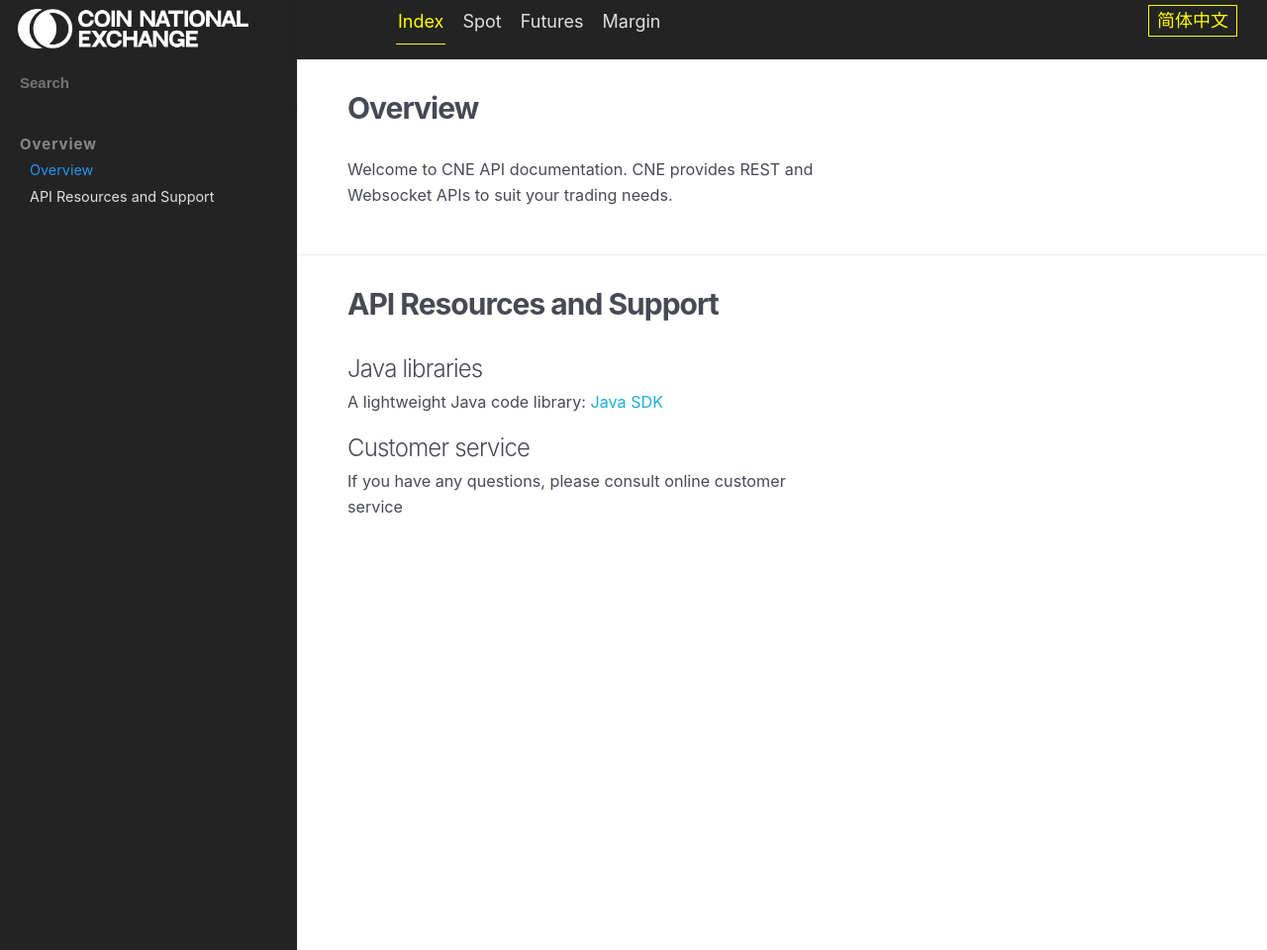
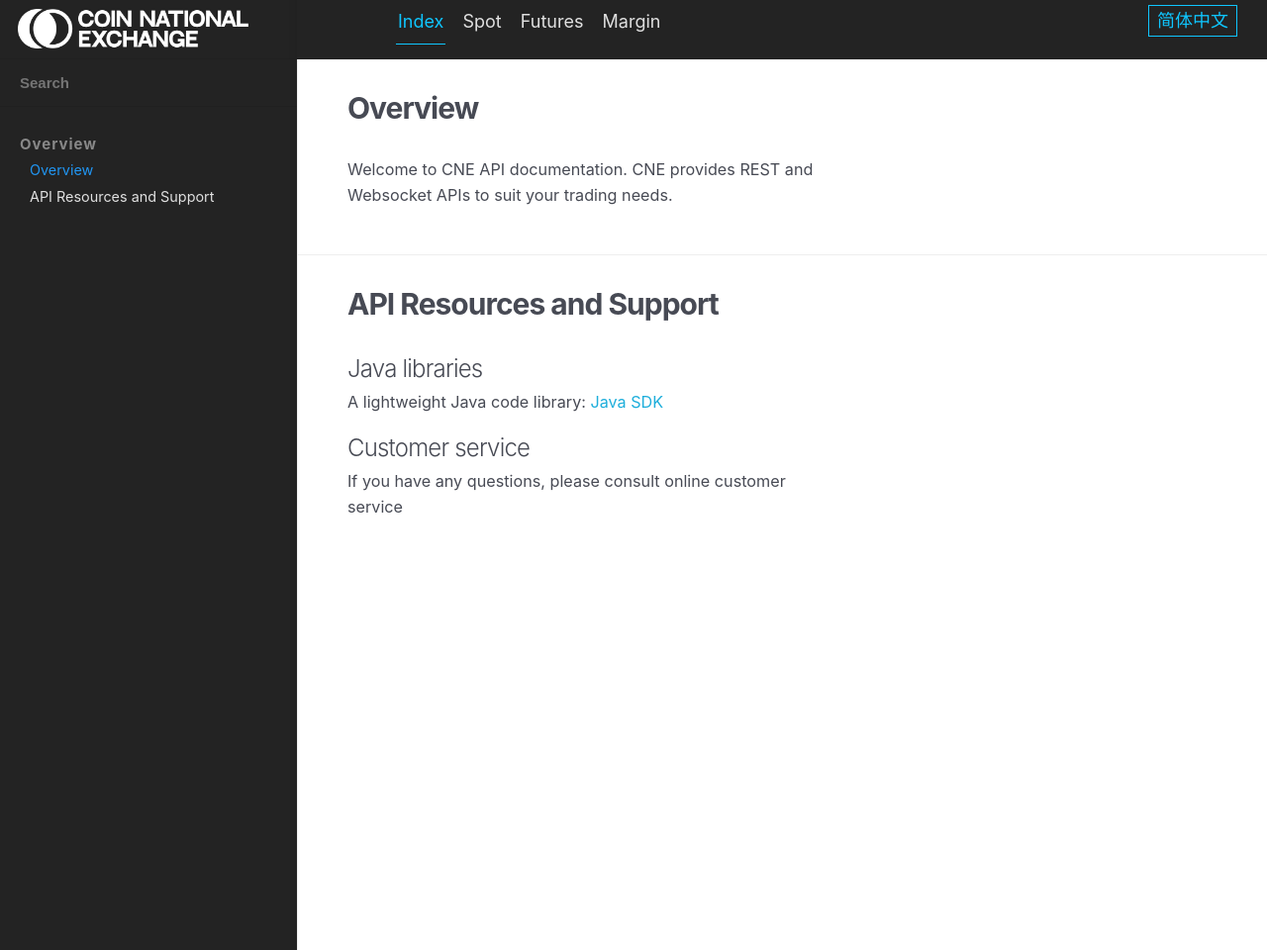
Before and after one commit to redennessy14/api-doc, a Jekyll site: the page built from index.html, in a window 1280 px wide. Shown: the whole page at 99% size. Built offline with Jekyll 4.4.1, drawn with Linux system fonts in a browser that asks for light colours; nearby versions of some CDN libraries.

Commit message:
modify main color

```diff
--- a/_sass/_main.scss
+++ b/_sass/_main.scss
@@ -630,8 +630,8 @@ header {
 	line-height: 30px;
 	padding: 0 8px;
 	margin-right: 30px;
-	border: 1px solid #ffff00;
-	color: #ffff00;
+	border: 1px solid #0fc6ff;
+	color: #0fc6ff;
 	cursor: pointer;
 }
 
@@ -652,7 +652,7 @@ header {
 		}
 	}
 	.active-type {
-		color: #ffff00;
-		border-bottom: 1px solid #ffff00;
+		color: #0fc6ff;
+		border-bottom: 1px solid #0fc6ff;
 	}
 }
--- a/_sass/_monaki.scss
+++ b/_sass/_monaki.scss
@@ -5,7 +5,7 @@
 .right-code code .l { color: #ae81ff } /* Literal */
 .right-code code .n { color: #f8f8f2 } /* Name */
 .right-code code .o { color: #f92672 } /* Operator */
-.right-code code .p { color: #ffff00; font-weight: bold } /* Punctuation */
+.right-code code .p { color: #0fc6ff; font-weight: bold } /* Punctuation */
 .right-code code .cm { color: #75715e } /* Comment.Multiline */
 .right-code code .cp { color: #75715e } /* Comment.Preproc */
 .right-code code .c1 { color: #75715e } /* Comment.Single */
```
